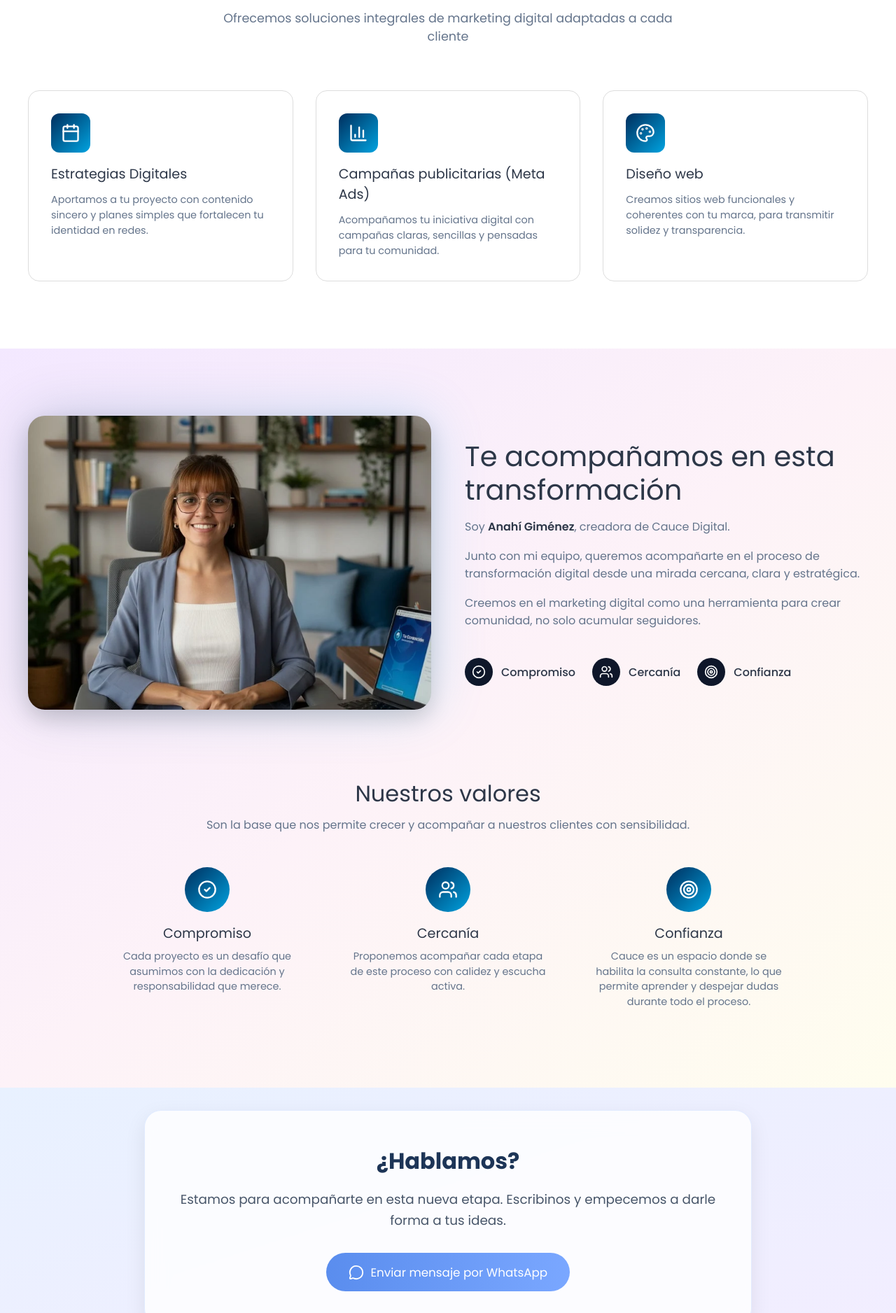
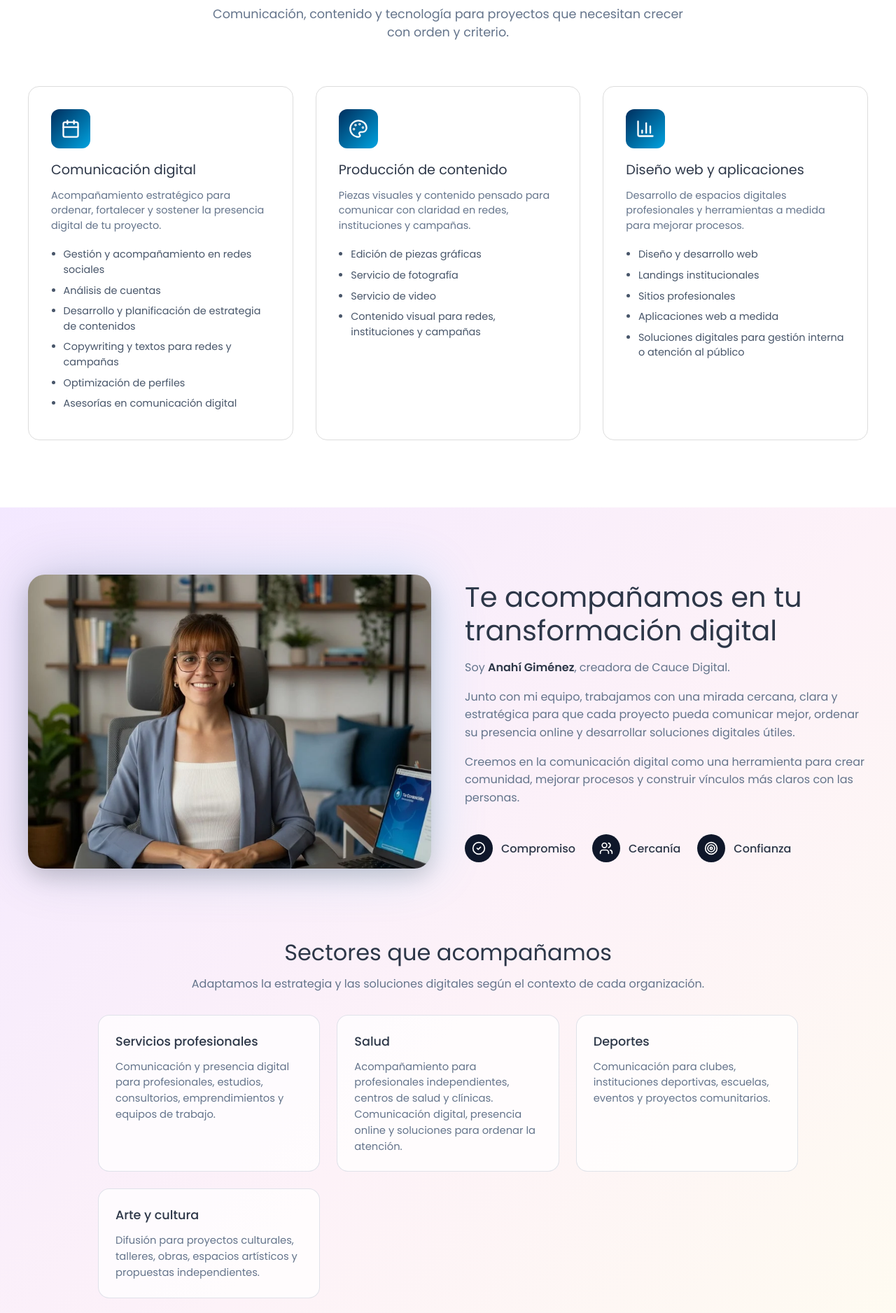
Before and after one commit to marcos-gimenez/cauce-digital, a React (Vite) app: page / in a window 1280 px wide. Shown: the part 880-2756 px from the top of the page at 70% size. Built offline with nearby package versions, Linux system fonts and the light colour scheme.

Commit message:
Reorganiza servicios, sectores y CauceMed

```diff
--- a/src/components/footer/Footer.jsx
+++ b/src/components/footer/Footer.jsx
@@ -10,7 +10,6 @@ export function Footer() {
     <footer className="footer">
       <div className="footer-container">
         <div className="footer-grid">
-          {/* Logo y descripción */}
           <div className="footer-brand">
             <div className="footer-logo">
               <div className="footer-logo-circle">
@@ -23,11 +22,10 @@ export function Footer() {
               <span className="footer-logo-text">Cauce Digital</span>
             </div>
             <p className="footer-description">
-              Marketing digital cercano y genuino para impulsar tu negocio
+              Comunicación digital cercana y genuina para impulsar tu proyecto
             </p>
           </div>
 
-          {/* Navegación */}
           <div className="footer-navigation">
             <h4 className="footer-title">Navegación</h4>
             <ul className="footer-list">
@@ -54,7 +52,6 @@ export function Footer() {
             </ul>
           </div>
 
-          {/* Contacto */}
           <div>
             <h4 className="footer-title">Contacto</h4>
             <ul className="footer-list">
@@ -83,7 +80,6 @@ export function Footer() {
           <p>© {currentYear} Cauce Digital. Sitio desarrollado por Marcos Giménez.</p>
         </div>
       </div>
-      {/* Botón fijo de WhatsApp */}
       <a
         href="https://wa.me/5493413570792"
         className="whatsapp-fixed"
--- a/src/components/main/about/About.css
+++ b/src/components/main/about/About.css
@@ -147,6 +147,13 @@
   gap: 2rem;
 }
 
+.sectors-grid {
+  display: grid;
+  grid-template-columns: repeat(auto-fit, minmax(min(100%, 240px), 1fr));
+  gap: 1.5rem;
+  text-align: left;
+}
+
 @media (min-width: 640px) {
   .values-grid {
     grid-template-columns: repeat(3, 1fr);
@@ -193,3 +200,79 @@
   line-height: 1.5;
   font-weight: normal;
 }
+
+.sector-card {
+  padding: 1.5rem;
+  border: 1px solid rgba(0, 46, 93, 0.12);
+  border-radius: 16px;
+  background: rgba(255, 255, 255, 0.72);
+}
+
+.sector-card h4 {
+  color: #2d3748;
+  font-size: 1.1rem;
+  font-weight: 500;
+  margin-bottom: 0.75rem;
+}
+
+.sector-card p {
+  color: #64748B;
+  font-size: 0.92rem;
+  line-height: 1.55;
+}
+
+.caucemed-card {
+  display: grid;
+  grid-template-columns: 1fr;
+  gap: 1.5rem;
+  align-items: center;
+  margin-top: 2rem;
+  padding: 2rem;
+  text-align: left;
+  border: 1px solid rgba(0, 46, 93, 0.16);
+  border-radius: 18px;
+  background: #ffffffcc;
+  box-shadow: 0 10px 30px rgba(0, 0, 0, 0.06);
+}
+
+.caucemed-eyebrow {
+  display: inline-block;
+  margin-bottom: 0.6rem;
+  color: #002e5d;
+  font-size: 0.85rem;
+  font-weight: 600;
+}
+
+.caucemed-card h4 {
+  color: #1d3557;
+  font-size: 1.6rem;
+  font-weight: 500;
+  margin-bottom: 0.75rem;
+}
+
+.caucemed-card p {
+  color: #475569;
+  line-height: 1.6;
+}
+
+.caucemed-button {
+  justify-self: start;
+  padding: 0.85rem 1.5rem;
+  border-radius: 9999px;
+  background: linear-gradient(to right, #002e5d, #00a3e0);
+  color: white;
+  text-decoration: none;
+  font-weight: 500;
+  transition: 0.3s ease;
+}
+
+.caucemed-button:hover {
+  transform: scale(1.04);
+  box-shadow: 0 4px 12px rgba(90, 141, 238, 0.3);
+}
+
+@media (min-width: 768px) {
+  .caucemed-card {
+    grid-template-columns: 1fr auto;
+  }
+}
--- a/src/components/main/about/About.jsx
+++ b/src/components/main/about/About.jsx
@@ -1,5 +1,28 @@
-import { Users, Target, CheckCircle2 } from 'lucide-react';
+import { CheckCircle2, Target, Users } from 'lucide-react';
 import './About.css';
+
+const sectors = [
+  {
+    title: 'Servicios profesionales',
+    description:
+      'Comunicación y presencia digital para profesionales, estudios, consultorios, emprendimientos y equipos de trabajo.',
+  },
+  {
+    title: 'Salud',
+    description:
+      'Acompañamiento para profesionales independientes, centros de salud y clínicas. Comunicación digital, presencia online y soluciones para ordenar la atención.',
+  },
+  {
+    title: 'Deportes',
+    description:
+      'Comunicación para clubes, instituciones deportivas, escuelas, eventos y proyectos comunitarios.',
+  },
+  {
+    title: 'Arte y cultura',
+    description:
+      'Difusión para proyectos culturales, talleres, obras, espacios artísticos y propuestas independientes.',
+  },
+];
 
 export function About() {
   return (
@@ -9,41 +32,41 @@ export function About() {
           <div className="about-image-wrapper">
             <div className="about-image-bg"></div>
             <div className="about-image">
-              <img src="/images/cauce-digital-2.webp" alt="Coordinadora Cauce Digital" />
+              <img src="/images/cauce-digital-2.webp" alt="Coordinadora de Cauce Digital" />
             </div>
           </div>
 
           <div className="about-text">
-            <h2>Te acompañamos en esta transformación</h2>
+            <h2>Te acompañamos en tu transformación digital</h2>
             <p>
               Soy <span className="highlight">Anahí Giménez</span>, creadora de Cauce Digital.
             </p>
             <p>
-              Junto con mi equipo, queremos acompañarte en el proceso de transformación digital
-              desde una mirada cercana, clara y estratégica.
+              Junto con mi equipo, trabajamos con una mirada cercana, clara y estratégica para que cada proyecto
+              pueda comunicar mejor, ordenar su presencia online y desarrollar soluciones digitales útiles.
             </p>
             <p>
-              Creemos en el marketing digital como una herramienta para crear comunidad, no solo
-              acumular seguidores.
+              Creemos en la comunicación digital como una herramienta para crear comunidad, mejorar procesos y
+              construir vínculos más claros con las personas.
             </p>
 
             <div className="about-values">
               <div className="value-item">
-                <div className="value-icon red">
+                <div className="value-icon red" aria-hidden="true">
                   <CheckCircle2 size={20} color="#fff" />
                 </div>
                 <span>Compromiso</span>
               </div>
 
               <div className="value-item">
-                <div className="value-icon yellow">
+                <div className="value-icon yellow" aria-hidden="true">
                   <Users size={20} color="#fff" />
                 </div>
                 <span>Cercanía</span>
               </div>
 
               <div className="value-item">
-                <div className="value-icon purple">
+                <div className="value-icon purple" aria-hidden="true">
                   <Target size={20} color="#fff" />
                 </div>
                 <span>Confianza</span>
@@ -54,35 +77,34 @@ export function About() {
 
         <div className="about-values-section">
           <div className="values-header">
-            <h3>Nuestros valores</h3>
-            <p>Son la base que nos permite crecer y acompañar a nuestros clientes con sensibilidad.</p>
+            <h3>Sectores que acompañamos</h3>
+            <p>Adaptamos la estrategia y las soluciones digitales según el contexto de cada organización.</p>
           </div>
 
-          <div className="values-grid">
-            <div className="value-card">
-              <div className="value-circle pink-bg">
-                <CheckCircle2 size={28} color="#fff" />
-              </div>
-              <h4>Compromiso</h4>
-              <p>Cada proyecto es un desafío que asumimos con la dedicación y responsabilidad que merece.</p>
+          <div className="sectors-grid">
+            {sectors.map(sector => (
+              <article className="sector-card" key={sector.title}>
+                <h4>{sector.title}</h4>
+                <p>{sector.description}</p>
+              </article>
+            ))}
+          </div>
+
+          <article className="caucemed-card">
+            <div>
+              <span className="caucemed-eyebrow">Solucion para salud</span>
+              <h4>CauceMed</h4>
+              <p>
+                Para el sector salud también desarrollamos CauceMed, una solución propia para la gestión de turnos
+                médicos, pensada para profesionales, centros de salud y clínicas que necesitan ordenar la atención,
+                mejorar la comunicación con pacientes y digitalizar procesos.
+              </p>
             </div>
-
-            <div className="value-card">
-              <div className="value-circle yellow-bg">
-                <Users size={28} color="#fff" />
-              </div>
-              <h4>Cercanía</h4>
-              <p>Proponemos acompañar cada etapa de este proceso con calidez y escucha activa.</p>
-            </div>
-
-            <div className="value-card">
-              <div className="value-circle purple-bg">
-                <Target size={28} color="#fff" />
-              </div>
-              <h4>Confianza</h4>
-              <p>Cauce es un espacio donde se habilita la consulta constante, lo que permite aprender y despejar dudas durante todo el proceso.</p>
-            </div>
-          </div>
+            <a className="caucemed-button" href="#contact">
+              Consultar por CauceMed
+            </a>
+            {/* Cuando exista la pagina, usar href="/caucemed". */}
+          </article>
         </div>
       </div>
     </section>
--- a/src/components/main/contact/Contact.jsx
+++ b/src/components/main/contact/Contact.jsx
@@ -1,5 +1,7 @@
 import { MessageCircle } from 'lucide-react';
 import './Contact.css';
+
+const whatsappBase = 'https://wa.me/5493413570792';
 
 export function Contact() {
   return (
@@ -7,20 +9,39 @@ export function Contact() {
       <div className="contact-container">
 
         <div className="contact-card">
-          <h2 className="contact-title">¿Hablamos?</h2>
+          <h2 className="contact-title">Hablemos de tu proyecto</h2>
           <p className="contact-text">
-            Estamos para acompañarte en esta nueva etapa. Escribinos y empecemos a darle forma a tus ideas.
+            Contanos qué necesitás mejorar: tu comunicación digital, una web profesional, una aplicación o una
+            solución para ordenar procesos de salud.
           </p>
 
+          <div className="contact-actions">
             <a
-            href="https://wa.me/5493413570792"
+              href={`${whatsappBase}?text=Hola%20Cauce%20Digital%2C%20quiero%20mejorar%20mi%20comunicacion%20digital.`}
               target="_blank"
               rel="noopener noreferrer"
               className="contact-button"
             >
               <MessageCircle size={22} />
-            Enviar mensaje por WhatsApp
+              Quiero mejorar mi comunicación digital
             </a>
+            <a
+              href={`${whatsappBase}?text=Hola%20Cauce%20Digital%2C%20quiero%20consultar%20por%20una%20web%20o%20aplicacion.`}
+              target="_blank"
+              rel="noopener noreferrer"
+              className="contact-button contact-button-secondary"
+            >
+              Consultar por una web o aplicación
+            </a>
+            <a
+              href={`${whatsappBase}?text=Hola%20Cauce%20Digital%2C%20quiero%20consultar%20por%20CauceMed.`}
+              target="_blank"
+              rel="noopener noreferrer"
+              className="contact-button contact-button-secondary"
+            >
+              Consultar por CauceMed
+            </a>
+          </div>
         </div>
 
       </div>
--- a/src/components/main/services/Services.css
+++ b/src/components/main/services/Services.css
@@ -117,3 +117,15 @@
   line-height: 1.5;
   font-size: 0.9rem;
 }
+
+.service-list {
+  margin: 1.25rem 0 0;
+  padding-left: 1.1rem;
+}
+
+.service-list li {
+  color: #475569;
+  font-size: 0.9rem;
+  line-height: 1.5;
+  margin-bottom: 0.5rem;
+}
--- a/src/components/main/services/Services.jsx
+++ b/src/components/main/services/Services.jsx
@@ -1,45 +1,72 @@
-import { Calendar, BarChart3, Palette } from 'lucide-react';
+import { BarChart3, Calendar, Palette } from 'lucide-react';
 import './Services.css';
 
-export function Services() {
 const services = [
   {
     icon: Calendar,
-      title: 'Estrategias Digitales',
+    title: 'Comunicación digital',
     description:
-        'Aportamos a tu proyecto con contenido sincero y planes simples que fortalecen tu identidad en redes.',
+      'Acompañamiento estratégico para ordenar, fortalecer y sostener la presencia digital de tu proyecto.',
+    items: [
+      'Gestión y acompañamiento en redes sociales',
+      'Análisis de cuentas',
+      'Desarrollo y planificación de estrategia de contenidos',
+      'Copywriting y textos para redes y campañas',
+      'Optimización de perfiles',
+      'Asesorías en comunicación digital',
+    ],
+  },
+  {
+    icon: Palette,
+    title: 'Producción de contenido',
+    description:
+      'Piezas visuales y contenido pensado para comunicar con claridad en redes, instituciones y campañas.',
+    items: [
+      'Edición de piezas gráficas',
+      'Servicio de fotografía',
+      'Servicio de video',
+      'Contenido visual para redes, instituciones y campañas',
+    ],
   },
   {
     icon: BarChart3,
-      title: 'Campañas publicitarias (Meta Ads)',
+    title: 'Diseño web y aplicaciones',
     description:
-        'Acompañamos tu iniciativa digital con campañas claras, sencillas y pensadas para tu comunidad.',
-    },
-    {
-      icon: Palette,
-      title: 'Diseño web',
-      description: 'Creamos sitios web funcionales y coherentes con tu marca, para transmitir solidez y transparencia.',
+      'Desarrollo de espacios digitales profesionales y herramientas a medida para mejorar procesos.',
+    items: [
+      'Diseño y desarrollo web',
+      'Landings institucionales',
+      'Sitios profesionales',
+      'Aplicaciones web a medida',
+      'Soluciones digitales para gestión interna o atención al público',
+    ],
   },
 ];
 
+export function Services() {
   return (
     <section id="services" className="services-section">
       <div className="services-container">
         <div className="services-header">
-          <h2>Servicios que impulsan tu crecimiento</h2>
-          <p>Ofrecemos soluciones integrales de marketing digital adaptadas a cada cliente</p>
+          <h2>Servicios principales</h2>
+          <p>Comunicación, contenido y tecnología para proyectos que necesitan crecer con orden y criterio.</p>
         </div>
         <div className="services-grid">
           {services.map((service, index) => {
             const Icon = service.icon;
             return (
-              <div key={index} className={`service-card service-card-${index}`}>
-                <div className={`service-icon icon-${index}`}>
+              <article key={service.title} className={`service-card service-card-${index}`}>
+                <div className={`service-icon icon-${index}`} aria-hidden="true">
                   <Icon size={28} color="#fff" />
                 </div>
                 <h3>{service.title}</h3>
                 <p>{service.description}</p>
-              </div>
+                <ul className="service-list">
+                  {service.items.map(item => (
+                    <li key={item}>{item}</li>
+                  ))}
+                </ul>
+              </article>
             );
           })}
         </div>
```
Also changed, not shown: index.html (+5 -5 lines), src/components/main/contact/Contact.css (+21 -0 lines), src/components/main/hero/Hero.jsx (+7 -7 lines). Lines whose indentation alone changed are shown as unchanged.
